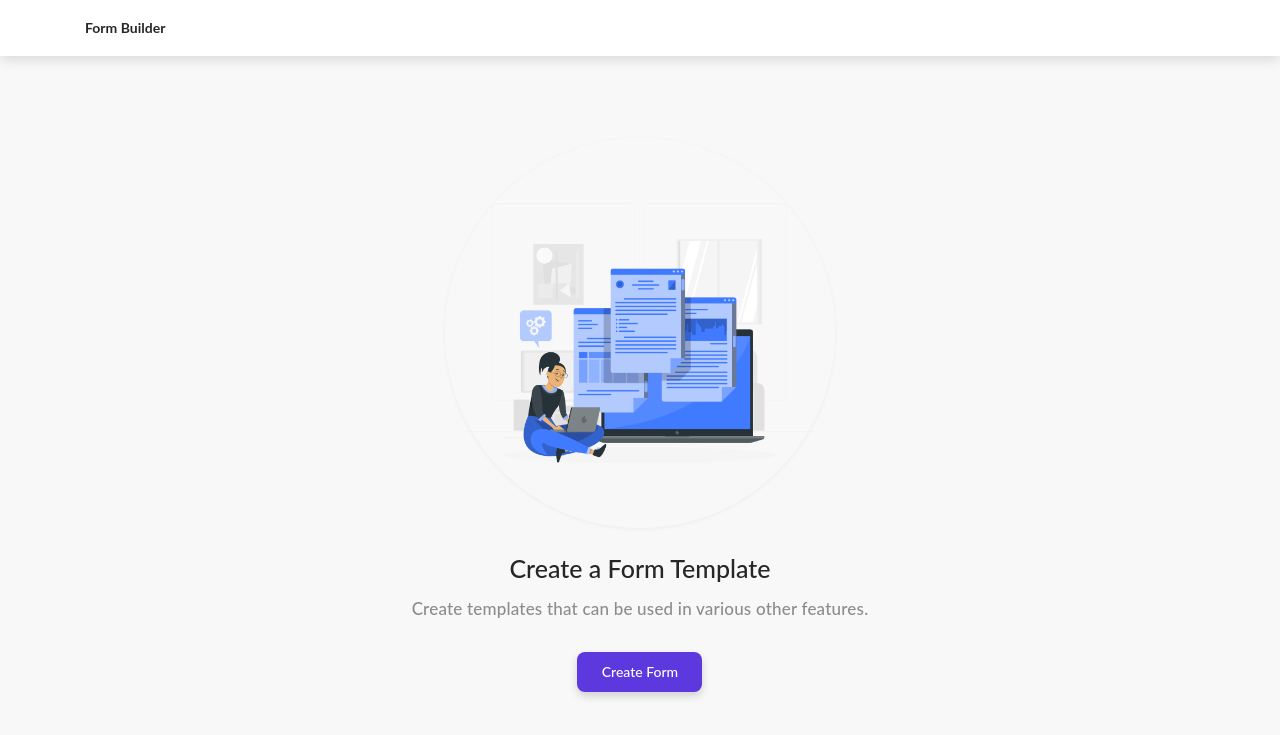
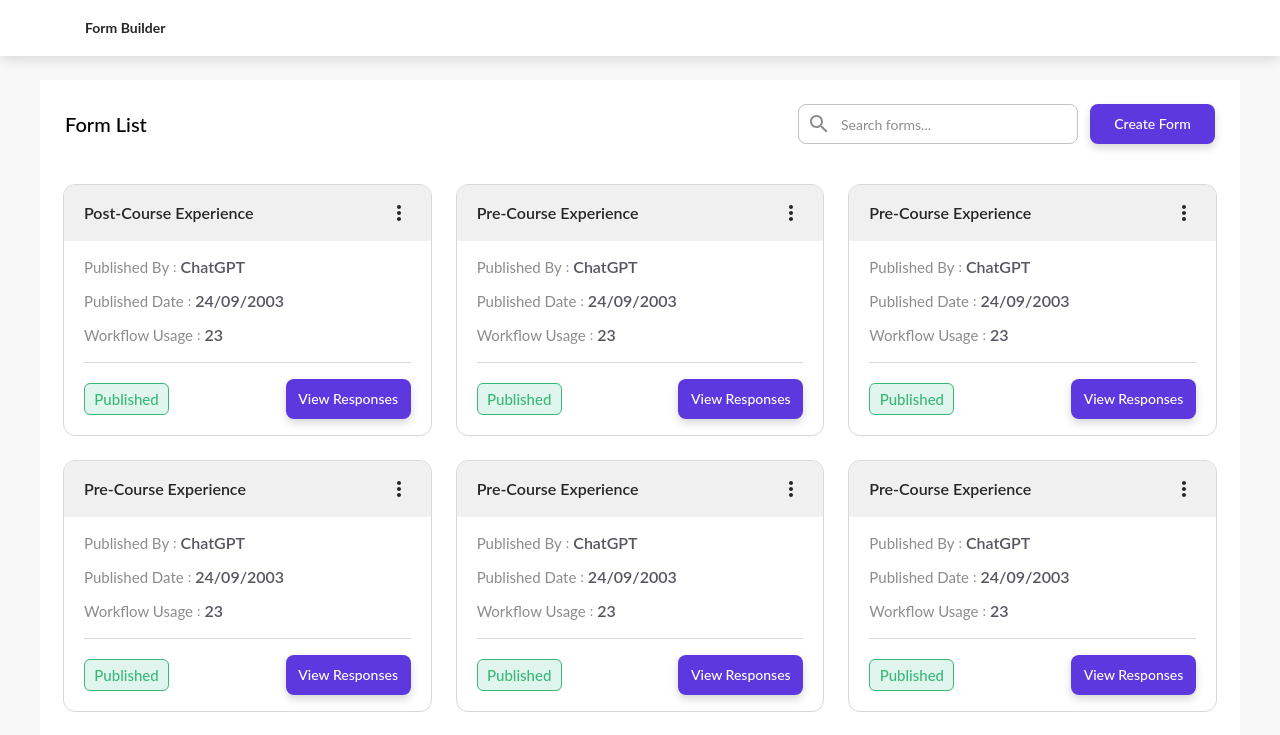
Before and after one commit to ramanathan-disprz/forms-ui, a React (Vite) app: page /ui/form-builder in a window 1280 px wide. Shown: the top 735 px of the page. Built offline with nearby package versions, Linux system fonts and the light colour scheme; some icons are missing; the HTML template or start-up script is replaced by a standard one.

Commit message:
complete home page

```diff
--- /dev/null
+++ b/src/components/FormCard.tsx
@@ -0,0 +1,42 @@
+import { MoreVert } from "@mui/icons-material";
+import "../styles/components/form-card/base.scss";
+import FormFieldItem from "./FormFieldItem";
+import SecondaryButton from "./SecondaryButton";
+import Button from "./Button";
+
+interface FormCardProps {
+    title: string;
+    // publishedBy: string;
+    // publishedDate: string;
+    // isEnabled: boolean;
+    // isPublished: boolean;
+    // viewResponse: () => void;
+}
+
+const FormCard: React.FC<FormCardProps> = ({
+    title
+}) => {
+    return (
+        <div className="card-container">
+
+            <div className="card-header">
+                <div className="text">{title}</div>
+                <MoreVert className="more-icon" />
+            </div>
+
+            <div className="card-body">
+                <FormFieldItem label="Published By" value="ChatGPT" />
+                <FormFieldItem label="Published Date" value="24/09/2003" />
+                <FormFieldItem label="Workflow Usage" value="23" />
+            </div>
+
+            <div className="card-footer">
+                <SecondaryButton text="Published" onClick={() => {}} />
+                <Button text="View Responses" onClick={() => {}} />
+            </div>
+
+        </div>
+    );
+};
+
+export default FormCard;
--- /dev/null
+++ b/src/components/FormFieldItem.tsx
@@ -0,0 +1,18 @@
+import "../styles/components/form-card/form-field-item/base.scss";
+
+interface FormFieldItem {
+    label: string;
+    value: string;
+}
+
+const FormFieldItem: React.FC<FormFieldItem> = ({ label, value }) => {
+    return (
+        <div className="form-field-item">
+            <span className="field-label">{label}</span>
+            <span className="field-separator">:</span>
+            <span className="field-value">{value}</span>
+        </div>
+
+    );
+};
+export default FormFieldItem;
--- /dev/null
+++ b/src/components/SecondaryButton.tsx
@@ -0,0 +1,23 @@
+import "../styles/components/secondary-button/base.scss";
+
+interface ButtonProps {
+    text: string;
+    onClick: () => void;
+}
+
+const SecondaryButton: React.FC<ButtonProps> = ({
+    text,
+    onClick,
+}) => {
+    return (
+        <button
+            className="secondary-button"
+            onClick={onClick}
+        >
+            <span className="button-text">{text}</span>
+        </button>
+
+    );
+};
+
+export default SecondaryButton;
--- a/src/pages/FormListView.tsx
+++ b/src/pages/FormListView.tsx
@@ -1,15 +1,34 @@
+import { SearchSharp } from "@mui/icons-material";
+
 import NavigationBar from "../components/NavigationBar";
 import Button from "../components/Button";
 
 import NoFormsExistImage from "../assets/NoFormsExistImage.png";
 import "../styles/pages/forms-list/base.scss";
+import FormCard from "../components/FormCard";
+import { useState } from "react";
 
 const FormListView: React.FC = () => {
 
+  const [shouldShowContent, setShouldShowContent] = useState(false);
+
+  const forms = [
+    { id: 1, title: "Post-Course Experience" },
+    { id: 2, title: "Pre-Course Experience" },
+    { id: 3, title: "Pre-Course Experience" },
+    { id: 4, title: "Pre-Course Experience" },
+    { id: 5, title: "Pre-Course Experience" },
+    { id: 6, title: "Pre-Course Experience" },
+    { id: 7, title: "Pre-Course Experience" },
+    { id: 8, title: "Pre-Course Experience" },
+    { id: 8, title: "Pre-Course Experience" }
+  ];
   return (
     <div className="form-list-container">
       <NavigationBar />
-      <div className="content-wrapper">
+
+      {shouldShowContent ? (
+        <div className="no-content-wrapper">
           <div className="image-container">
             <img
               src={NoFormsExistImage}
@@ -26,6 +45,32 @@ const FormListView: React.FC = () => {
             </div>
           </div>
         </div>
+      ) : (
+        <div className="content-wrapper">
+          <div className="header">
+            <span className="title">Form List</span>
+            <div className="utils">
+              <div className="search-bar">
+                <SearchSharp className="search-icon" />
+                <input type="text" placeholder="Search forms..." />
+              </div>
+              <div className="">
+                <Button text="Create Form" onClick={() => { }} />
+              </div>
+            </div>
+          </div>
+
+          <div className="form-list">
+            {forms.map((form) => (
+              <FormCard
+                key={form.id}
+                title={form.title}
+              />
+            ))}
+          </div>
+
+        </div>
+      )}
     </div>
   );
 }
--- /dev/null
+++ b/src/styles/components/form-card/base.scss
@@ -0,0 +1,88 @@
+@use "../../variables" as *;
+
+$text-color: #262626;
+
+.card-container {
+    opacity: 1;
+    border-radius: 12px;
+    border: 1px solid #D8D8D8;
+    display: flex;
+    flex-direction: column;
+    background: #FFFFFF;
+    transition: all 0.2s ease;
+    cursor: pointer;
+
+    &:hover {
+        box-shadow: 0px 4px 8px rgba(0, 0, 0, 0.2);
+
+        .card-header {
+            background: #F2EFFC;
+        }
+    }
+
+    .card-header {
+        height: 56px;
+        gap: 16px;
+        opacity: 1;
+        padding: 16px 20px;
+        border-top-left-radius: 12px;
+        border-top-right-radius: 12px;
+        background: #F0F0F0;
+        display: flex;
+        align-items: center;
+        justify-content: space-between;
+        transition: all 0.3s ease;
+
+        .text {
+            width: 275px;
+            height: 20px;
+            opacity: 1;
+            font-family: 'Lato', sans-serif;
+            font-weight: 600;
+            font-size: 16px;
+            line-height: 20px;
+            letter-spacing: 0px;
+            color: $text-color;
+            display: flex;
+            align-items: center;
+        }
+
+        .more-icon {
+            width: 24px;
+            height: 24px;
+            color: $text-color;
+            cursor: pointer;
+
+            &:hover {
+                opacity: 0.7;
+            }
+        }
+    }
+
+    .card-body {
+        padding: 16px 20px;
+        gap: 12px;
+        display: flex;
+        flex-direction: column;
+        position: relative;
+
+        &::after {
+            content: '';
+            position: absolute;
+            bottom: 0;
+            left: 20px;
+            right: 20px;
+            width: calc(100% - 40px);
+            height: 1px;
+            background: #D8D8D8;
+            opacity: 1;
+        }
+    }
+
+    .card-footer {
+        padding: 16px 20px;
+        display: flex;
+        align-items: center;
+        justify-content: space-between;
+    }
+}
--- /dev/null
+++ b/src/styles/components/form-card/form-field-item/base.scss
@@ -0,0 +1,37 @@
+.form-field-item {
+    display: flex;
+    align-items: start;
+    gap: 4px;
+    padding-bottom: 2px;
+
+    .field-label {
+        height: 20px;
+        opacity: 1;
+        color: #8C8C8C;
+        font-family: 'Lato', sans-serif;
+        font-size: 15px;
+        line-height: 20px;
+        display: flex;
+        align-items: center;
+    }
+
+    .field-separator {
+        color: #8C8C8C;
+        font-family: 'Lato', sans-serif;
+        font-size: 14px;
+        line-height: 20px;
+    }
+
+    .field-value {
+        height: 20px;
+        opacity: 1;
+        font-family: 'Lato', sans-serif;
+        font-weight: 600;
+        font-size: 16px;
+        line-height: 20px;
+        letter-spacing: 0px;
+        color: #585561;
+        display: flex;
+        align-items: center;
+    }
+}
--- a/src/styles/components/navigation-bar/base.scss
+++ b/src/styles/components/navigation-bar/base.scss
@@ -6,7 +6,7 @@ $nav-arrow-icon: #4d4d4d;
 $nav-text: #262626;
 
 .navigation {
-    position: fixed;
+    // position: fixed;
     top: 0;
     left: 0;
     width: 100%;
--- /dev/null
+++ b/src/styles/components/secondary-button/base.scss
@@ -0,0 +1,26 @@
+.secondary-button {
+    width: 85px;
+    height: 32px;
+    gap: 10px;
+    opacity: 1;
+    border-radius: 6px;
+    padding: 6px 12px;
+    background: #80D8BC40;
+    border: 1px solid #3AB876;
+    display: flex;
+    align-items: center;
+    justify-content: center;
+    cursor: pointer;
+    transition: all 0.2s ease;
+
+    &:hover {
+        opacity: 0.9;
+    }
+
+    .button-text {
+        font-family: 'Lato', sans-serif;
+        font-size: 15px;
+        color: #3AB876;
+        font-weight: 550;
+    }
+}
--- a/src/styles/pages/forms-list/base.scss
+++ b/src/styles/pages/forms-list/base.scss
@@ -4,20 +4,19 @@ $body-text: #262626;
 
 .form-list-container {
     background-color: $bg;
-    min-height: 100vh;
+    min-height: calc(100vh - 56px);
     width: 100%;
     margin: 0;
     padding: 0;
     display: flex;
     flex-direction: column;
 
-    .content-wrapper {
+    .no-content-wrapper {
         flex: 1;
         flex-direction: column;
         display: flex;
         justify-content: center;
         align-items: center;
-        padding-top: 30px;
 
         .image-container {
             display: flex;
@@ -76,10 +75,90 @@ $body-text: #262626;
                 justify-content: center;
             }
 
-            .button-container{
+            .button-container {
                 margin-top: 12px;
             }
         }
     }
 
+    .content-wrapper {
+        background-color: #FFFFFF;
+        margin: 24px 40px;
+        flex: 1;
+        flex-direction: column;
+        display: flex;
+
+        .header {
+            margin: 16px 25px;
+            height: 56px;
+            opacity: 1;
+            padding-top: 18px;
+            padding-bottom: 18px;
+            display: flex;
+            align-items: center;
+            justify-content: space-between;
+
+            .title {
+                height: 20px;
+                opacity: 1;
+                font-family: 'Lato', sans-serif;
+                font-weight: 520;
+                font-size: 20px;
+                line-height: 20px;
+                letter-spacing: 0px;
+                color: #000000;
+                display: flex;
+                align-items: center;
+            }
+
+            .utils {
+
+                // Add styles for utils section here
+                display: flex;
+                gap: 12px;
+
+                .search-bar {
+                    width: 280px;
+                    height: 40px;
+                    gap: 10px;
+                    opacity: 1;
+                    border-radius: 8px;
+                    padding: 6px 8px;
+                    border: 1px solid #0000003D;
+                    display: flex;
+                    align-items: center;
+                    background-color: transparent;
+
+                    .search-icon {
+                        width: 24px;
+                        height: 24px;
+                        opacity: 1;
+                        color: #8C8C8C;
+                        flex-shrink: 0;
+                    }
+
+                    input {
+                        border: none;
+                        outline: none;
+                        background: transparent;
+                        flex: 1;
+                        font-family: 'Lato', sans-serif;
+                        font-size: 14px;
+
+                        &::placeholder {
+                            color: #8C8C8C;
+                        }
+                    }
+                }
+            }
+        }
+
+        .form-list {
+            margin: 16px 23px;
+            display: grid;
+            grid-template-columns: repeat(3, 1fr); // For 3 columns
+            gap: 24px;
+        }
+    }
+
 }
```
Lines whose indentation alone changed are shown as unchanged.
